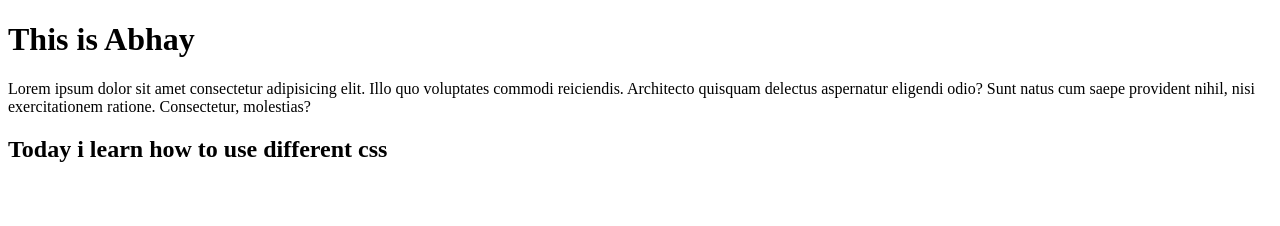
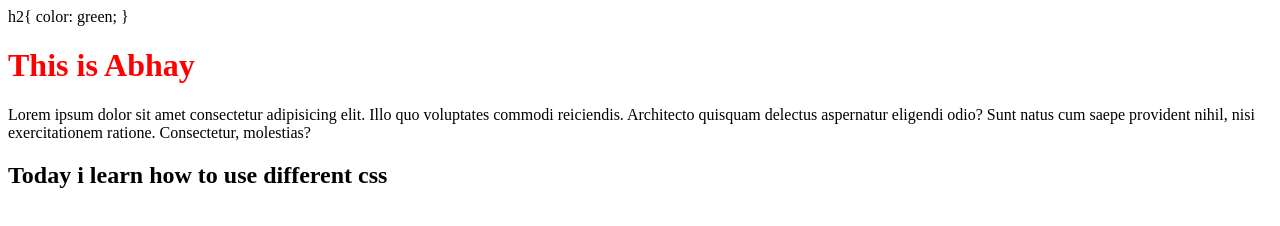
Before and after one commit to Abhay895806/FSD-CSE12, a plain HTML site: page 09-09-2025/12-09-2025/15 sep 2025/css1.html in a window 1280 px wide. Drawn offline with Linux system fonts and the light colour scheme.

Commit message:
inline css

```diff
--- a/09-09-2025/12-09-2025/15 sep 2025/css1.html
+++ b/09-09-2025/12-09-2025/15 sep 2025/css1.html
@@ -4,9 +4,15 @@
     <meta charset="UTF-8">
     <meta name="viewport" content="width=device-width, initial-scale=1.0">
     <title>Internal,Inline,External CSS</title>
+    <link rel="stylesh"
+    <style>
+        h2{
+            color: green;
+        }
+    </style>
 </head>
 <body>
-    <h1>This is Abhay</h1>
+    <h1 style="color: rgb(255,0,0);">This is Abhay</h1>
     <p>Lorem ipsum dolor sit amet consectetur adipisicing elit. Illo quo voluptates commodi reiciendis. Architecto quisquam delectus aspernatur eligendi odio? Sunt natus cum saepe provident nihil, nisi exercitationem ratione. Consectetur, molestias?</p>
     <h2>Today i learn how to use different css</h2>
 </body>
--- a/09-09-2025/12-09-2025/15 sep 2025/style.css
+++ b/09-09-2025/12-09-2025/15 sep 2025/style.css
@@ -0,0 +1,3 @@
+h1{
+    color: blue;
+}
```
